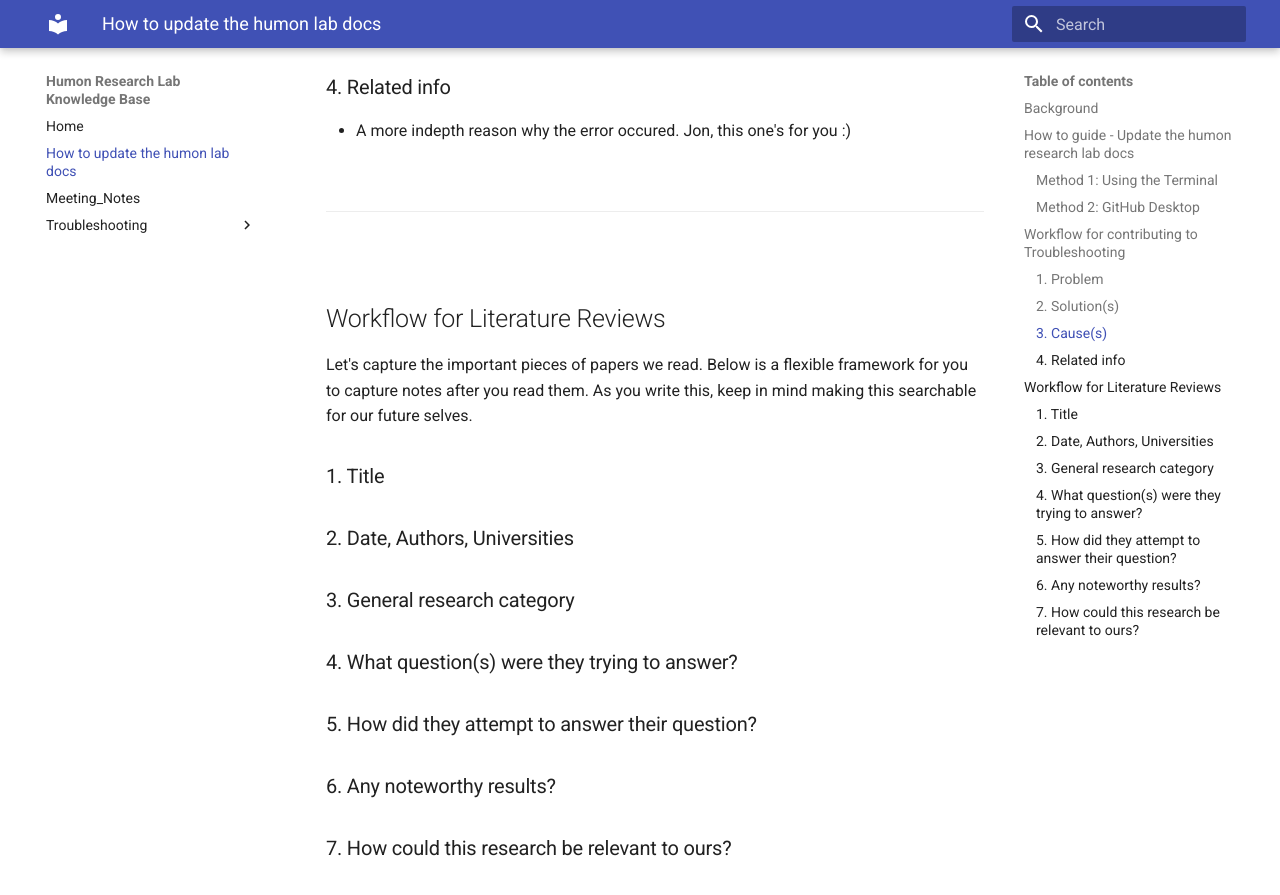
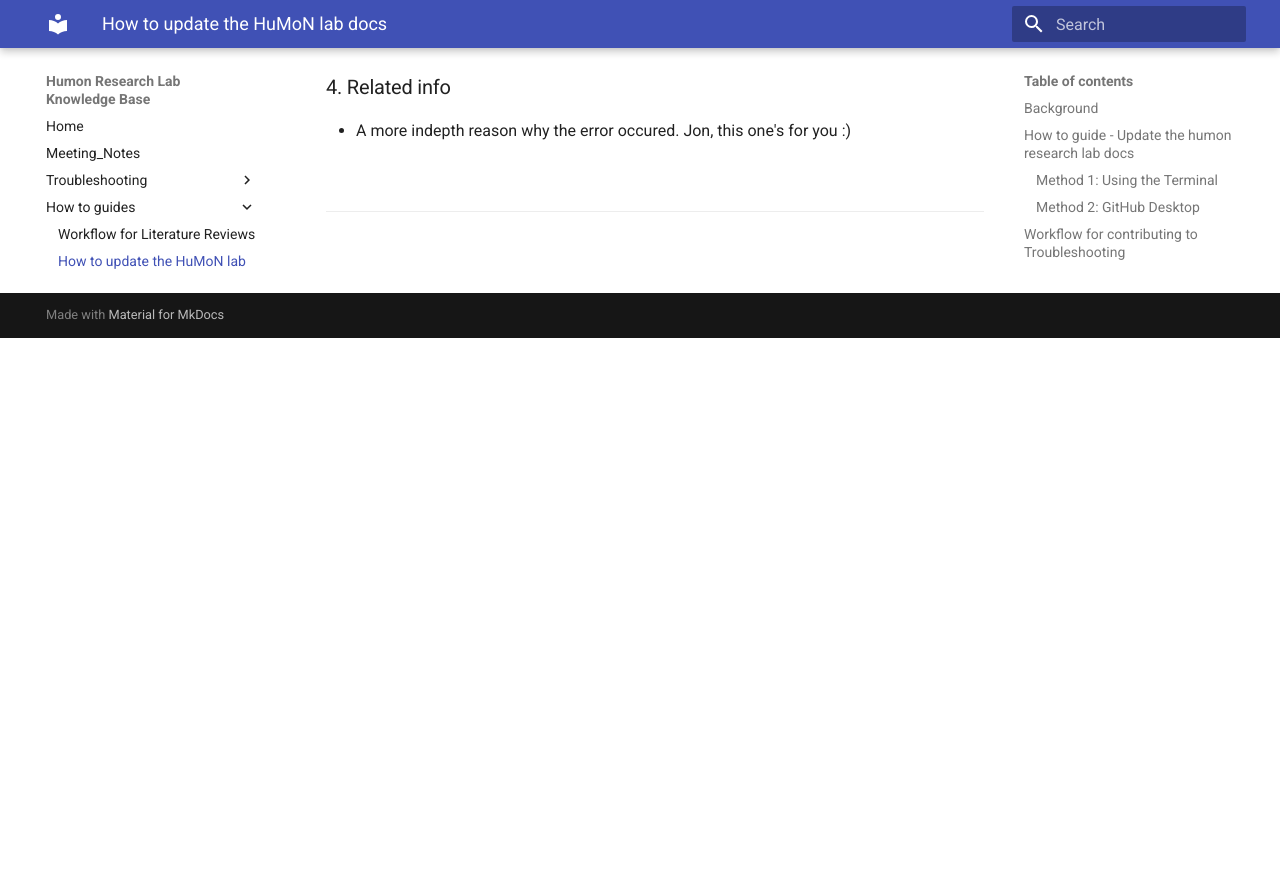
Before and after one commit to HuMoN-Research-Lab/HuMoN-Research-Lab.github.io, an MkDocs documentation site: the page built from docs/how-to-guides/how-to-update-these-docs.md, in a window 1280 px wide and 900 px high, scrolled down 2775 px. Shown: the top 895 px of the window. Built offline with MkDocs 1.6.1 and Material for MkDocs 9.7.7, drawn with Linux system fonts in a browser that asks for light colours; after the commit the page ends 3113 px from its top, so only the background shows below that; some of the changed text lies outside the part shown.

Commit message:
changes from jon

```diff
--- a/docs/how-to-update-these-docs.md
+++ b/docs/how-to-guides/how-to-update-these-docs.md
@@ -1,4 +1,4 @@
-# How to update the humon lab docs
+# How to update the HuMoN lab docs
 
 ## Background
 <p>&nbsp;</p>
@@ -89,13 +89,3 @@ This workflow is very similar to the one we will use to update the freemocap doc
 
     ---
     <p>&nbsp;</p>
-
-    ## Workflow for Literature Reviews
-    Let's capture the important pieces of papers we read. Below is a flexible framework for you to capture notes after you read them. As you write this, keep in mind making this searchable for our future selves.
-    ### 1. Title
-    ### 2. Date, Authors, Universities
-    ### 3. General research category
-    ### 4. What question(s) were they trying to answer?
-    ### 5. How did they attempt to answer their question?
-    ### 6. Any noteworthy results?
-    ### 7. How could this research be relevant to ours?
```
Also changed, not shown: docs/how-to-guides/How-to-contribute-to-our-shared-bibliography.md (added, +9 -0 lines).
